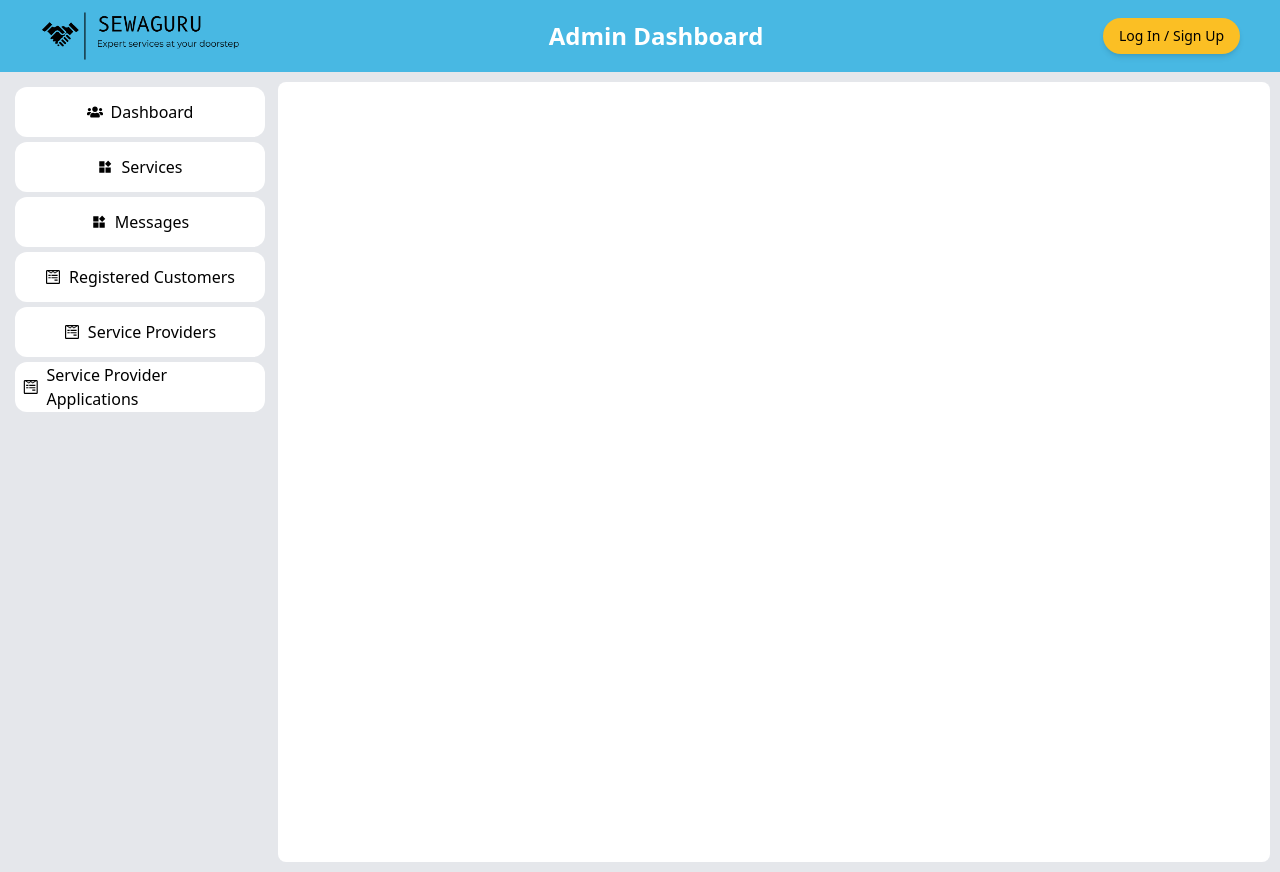
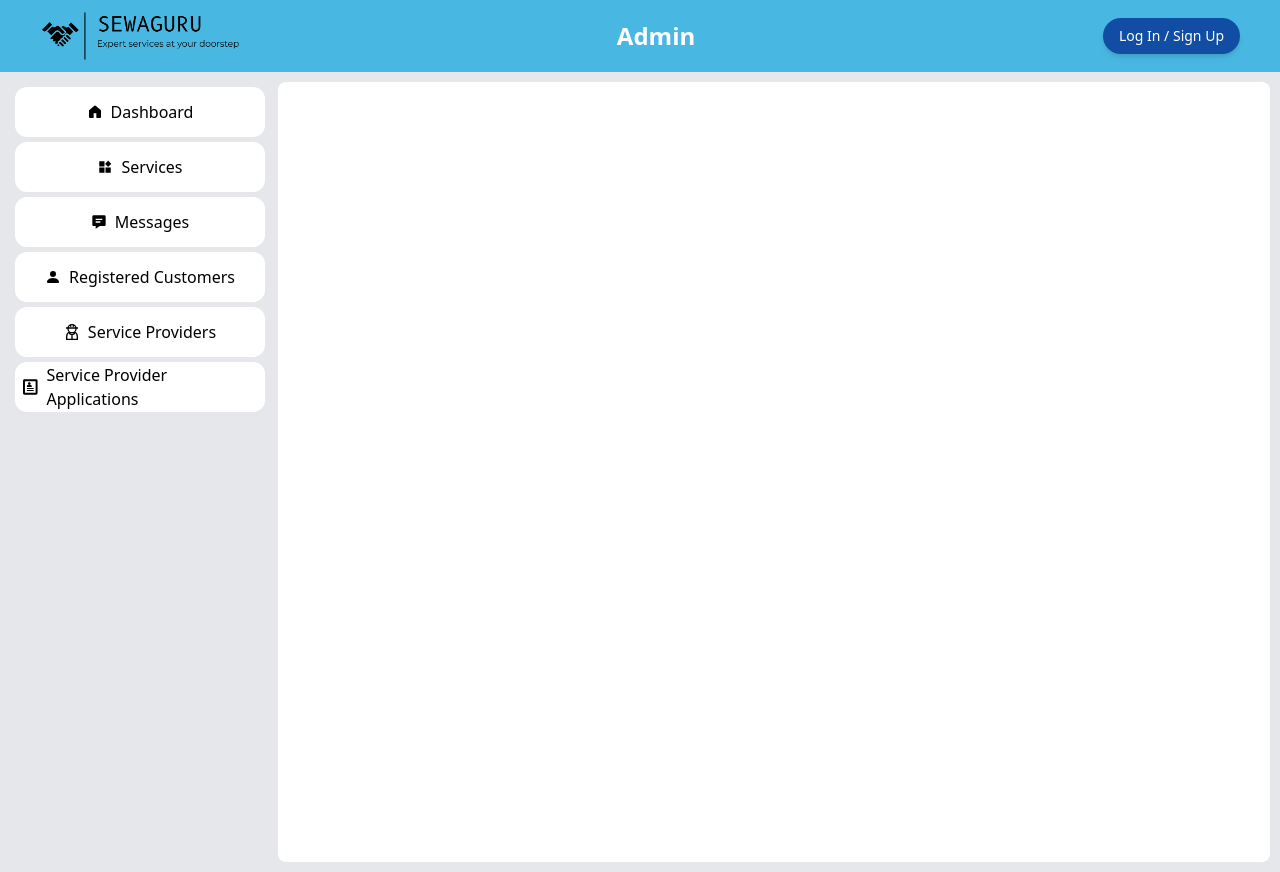
Before and after one commit to ashpavi/SewaGuru, a React (Vite) app in the folder sewaguru_frontend/: page /admin in a window 1280 px wide. Built offline with nearby package versions, Linux system fonts and the light colour scheme.

Commit message:
routes of service providers

```diff
--- a/sewaguru_frontend/src/App.jsx
+++ b/sewaguru_frontend/src/App.jsx
@@ -35,7 +35,7 @@ function App() {
         <Route path="/ourServices" element={<OurServices />} />
         <Route path="/privacyPolicy" element={<PrivacyPolicy />} />
         <Route path="/sewaguru/sgRegister" element={<SGRegister />} />
-        <Route path="/sewaguru/sgHomePage" element={<SGHomePage />} />
+        <Route path="/sewaguru/*" element={<SGHomePage />} />
 
 
         <Route path="/testing" element={<Testing />} />
--- a/sewaguru_frontend/src/components/adminHeader.jsx
+++ b/sewaguru_frontend/src/components/adminHeader.jsx
@@ -18,7 +18,7 @@ export default function AdminHeader() {
           />
         </Link>
         <div className="flex items-center gap-2">
-            <h1 className="text-2xl font-bold text-white">Admin Dashboard</h1>
+            <h1 className="text-2xl font-bold text-white">Admin</h1>
         </div>
 
 
@@ -27,7 +27,7 @@ export default function AdminHeader() {
 
             <Link
               to="/SignIn"
-              className="bg-yellow-400 hover:bg-yellow-500 text-black font-medium px-4 py-2 rounded-full text-sm shadow-md hover:shadow-lg transition text-center"
+              className="bg-[#104DA3] hover:bg-[#334E73] text-white font-medium px-4 py-2 rounded-full text-sm shadow-md hover:shadow-lg transition text-center"
             >
               Log In / Sign Up
             </Link>
--- a/sewaguru_frontend/src/pages/adminPage.jsx
+++ b/sewaguru_frontend/src/pages/adminPage.jsx
@@ -1,7 +1,13 @@
 import { Link, Route, Routes } from "react-router-dom";
 import { AiFillProduct } from "react-icons/ai";
-import { FaUsers } from "react-icons/fa";
-import { FaWpforms } from "react-icons/fa";
+import { ImProfile } from "react-icons/im";
+import { GoHomeFill } from "react-icons/go";
+import { BiSolidMessageDetail } from "react-icons/bi";
+import { BsPersonFill } from "react-icons/bs";
+import { GrUserWorker } from "react-icons/gr";
+
+
+
 
 import AdminHeader from "../components/adminHeader";
 import AdminDashboard from "./admin/dashboard";
@@ -14,12 +20,12 @@ export default function AdminPage(){
         <div className="w-full h-screen bg-gray-200  flex p-2.5">
 
             <div className="h-full w-[300px] ">
-                <Link to="/admin/dashboard" className="w-[250px] h-[50px] bg-white rounded-xl flex p-2 justify-center items-center m-[5px] hover:bg-gray-300"><FaUsers className="mr-2" />Dashboard</Link>
+                <Link to="/admin/dashboard" className="w-[250px] h-[50px] bg-white rounded-xl flex p-2 justify-center items-center m-[5px] hover:bg-gray-300"><GoHomeFill className="mr-2" />Dashboard</Link>
                 <Link to="/admin/services" className="w-[250px] h-[50px] bg-white rounded-xl flex p-2 justify-center items-center m-[5px] hover:bg-gray-300"><AiFillProduct className="mr-2" />Services</Link>
-                <Link to="/admin/messages" className="w-[250px] h-[50px] bg-white rounded-xl flex p-2 justify-center items-center m-[5px] hover:bg-gray-300"><AiFillProduct className="mr-2" />Messages</Link>
-                <Link to="/admin/users" className="w-[250px] h-[50px] bg-white rounded-xl flex p-2 justify-center items-center m-[5px] hover:bg-gray-300"><FaWpforms className="mr-2"/>Registered Customers</Link>
-                <Link to="/admin/serviceProviders" className="w-[250px] h-[50px] bg-white rounded-xl flex p-2 justify-center items-center m-[5px] hover:bg-gray-300"><FaWpforms className="mr-2"/>Service Providers</Link>
-                <Link to="/admin/applications" className="w-[250px] h-[50px] bg-white rounded-xl flex p-2 justify-center items-center m-[5px] hover:bg-gray-300"><FaWpforms className="mr-2"/>Service Provider Applications</Link>
+                <Link to="/admin/messages" className="w-[250px] h-[50px] bg-white rounded-xl flex p-2 justify-center items-center m-[5px] hover:bg-gray-300"><BiSolidMessageDetail className="mr-2" />Messages</Link>
+                <Link to="/admin/users" className="w-[250px] h-[50px] bg-white rounded-xl flex p-2 justify-center items-center m-[5px] hover:bg-gray-300"><BsPersonFill className="mr-2"/>Registered Customers</Link>
+                <Link to="/admin/serviceProviders" className="w-[250px] h-[50px] bg-white rounded-xl flex p-2 justify-center items-center m-[5px] hover:bg-gray-300"><GrUserWorker  className="mr-2"/>Service Providers</Link>
+                <Link to="/admin/applications" className="w-[250px] h-[50px] bg-white rounded-xl flex p-2 justify-center items-center m-[5px] hover:bg-gray-300"><ImProfile  className="mr-2"/>Service Provider Applications</Link>
             </div>
             <div className="h-full bg-white w-[calc(110vw-300px)] rounded-lg">
                 <Routes path="/*">
--- /dev/null
+++ b/sewaguru_frontend/src/pages/sewaguru/serviceRequest.jsx
@@ -0,0 +1,7 @@
+export default function ServiceRequest() {
+    return (
+        <div>
+            <h1>Service Requests</h1>
+        </div>
+    );
+}
--- /dev/null
+++ b/sewaguru_frontend/src/pages/sewaguru/sgBookings.jsx
@@ -0,0 +1,7 @@
+export default function SGBookings() {
+    return (
+        <div>
+            <h1>Bookings Page</h1>
+        </div>
+    );
+}
--- a/sewaguru_frontend/src/pages/sewaguru/sgHomePage.jsx
+++ b/sewaguru_frontend/src/pages/sewaguru/sgHomePage.jsx
@@ -1,37 +1,56 @@
 import { Link, Route, Routes } from "react-router-dom";
-import { AiFillProduct } from "react-icons/ai";
-import { FaUsers } from "react-icons/fa";
-import { FaWpforms } from "react-icons/fa";
+import { BiSolidMessageDetail } from "react-icons/bi";
+import { GoHomeFill } from "react-icons/go";
+import { BsPersonFill } from "react-icons/bs";
+import { PiNotepadFill } from "react-icons/pi";
+import { FaCalendarDays } from "react-icons/fa6";
 
 import SGHeader from "../../components/sgHeader";
 import SGDashboard from "./sgDashboard";
+import SGMessages from "./sgMessages";
+import ServiceRequest from "./serviceRequest";
+import SGBookings from "./sgBookings";
+import SGProfile from "./sgProfile";
 
+const sidebarLinks = [
+  { to: "/sewaguru/sgDashboard", icon: <GoHomeFill className="mr-2" />, label: "Dashboard" },
+  { to: "/sewaguru/sgMessages", icon: <BiSolidMessageDetail className="mr-2" />, label: "Messages" },
+  { to: "/sewaguru/serviceRequest", icon: <FaCalendarDays className="mr-2" />, label: "Service Requests" },
+  { to: "/sewaguru/sgBookings", icon: <PiNotepadFill className="mr-2" />, label: "Bookings" },
+  { to: "/sewaguru/sgProfile", icon: <BsPersonFill className="mr-2" />, label: "Profile" },
+];
 
-export default function SGHomePage(){
-    return(
-        <div>
-        <SGHeader/>
-        <div className="w-full h-screen bg-gray-200  flex p-2.5">
+export default function SGHomePage() {
+  return (
+    <div className="flex flex-col min-h-screen">
+      <SGHeader />
 
-            <div className="h-full w-[300px] ">
-                <Link to="/sewaguru/sgDashboard" className="w-[250px] h-[50px] bg-white rounded-xl flex p-2 justify-center items-center m-[5px] hover:bg-gray-300"><FaUsers className="mr-2" />Dashboard</Link>
-                <Link to="/sewaguru/messages" className="w-[250px] h-[50px] bg-white rounded-xl flex p-2 justify-center items-center m-[5px] hover:bg-gray-300"><AiFillProduct className="mr-2" />Messages</Link>
-                <Link to="/sewaguru/users" className="w-[250px] h-[50px] bg-white rounded-xl flex p-2 justify-center items-center m-[5px] hover:bg-gray-300"><FaWpforms className="mr-2"/>Registered Customers</Link>
-                <Link to="/sewaguru/serviceProviders" className="w-[250px] h-[50px] bg-white rounded-xl flex p-2 justify-center items-center m-[5px] hover:bg-gray-300"><FaWpforms className="mr-2"/>Service Providers</Link>
-                <Link to="/sewaguru/applications" className="w-[250px] h-[50px] bg-white rounded-xl flex p-2 justify-center items-center m-[5px] hover:bg-gray-300"><FaWpforms className="mr-2"/>Service Provider Applications</Link>
-            </div>
-            <div className="h-full bg-white w-[calc(110vw-300px)] rounded-lg">
-                <Routes path="/*">
-                    <Route path="/sgDashboard" element={<SGDashboard />} />
-                    <Route path="/messages" element={<h1>Messages</h1>} />
-                    <Route path="/users" element={<h1>Registered Customers</h1>} />
-                    <Route path="/serviceProviders" element={<h1>Service Providers</h1>} />
-                    <Route path="/applications" element={<h1>Service Provider Applications</h1>} />
+      <div className="flex flex-1 bg-gray-200 p-2.5">
+        {/* Sidebar */}
+        <div className="h-full w-[260px] space-y-2">
+          {sidebarLinks.map((link, index) => (
+            <Link
+              key={index}
+              to={link.to}
+              className="w-full h-[50px] bg-white rounded-xl flex items-center justify-center hover:bg-gray-300 transition"
+            >
+              {link.icon}
+              {link.label}
+            </Link>
+          ))}
+        </div>
 
-                </Routes>
-
-            </div>
+        {/* Main Content */}
+        <div className="flex-1 bg-white rounded-lg p-4 overflow-y-auto">
+          <Routes>
+            <Route path="/sgDashboard" element={<SGDashboard />} />
+            <Route path="/sgMessages" element={<SGMessages />} />
+            <Route path="/serviceRequest" element={<ServiceRequest />} />
+            <Route path="/sgBookings" element={<SGBookings />} />
+            <Route path="/sgProfile" element={<SGProfile />} />
+          </Routes>
         </div>
-        </div>
-    )
+      </div>
+    </div>
+  );
 }
--- /dev/null
+++ b/sewaguru_frontend/src/pages/sewaguru/sgProfile.jsx
@@ -0,0 +1,7 @@
+export default function SGProfile() {
+    return (
+        <div>
+            <h1>Service Provider Profile</h1>
+        </div>
+    );
+}
```
